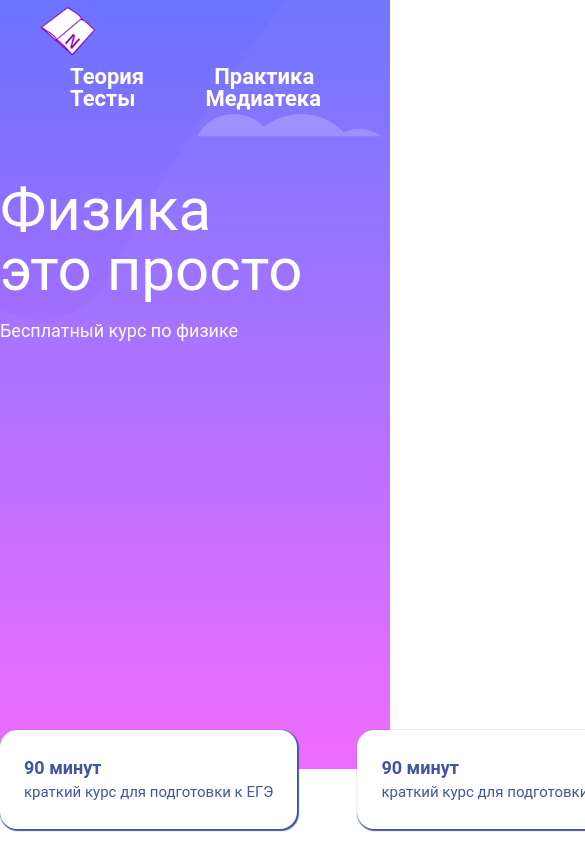
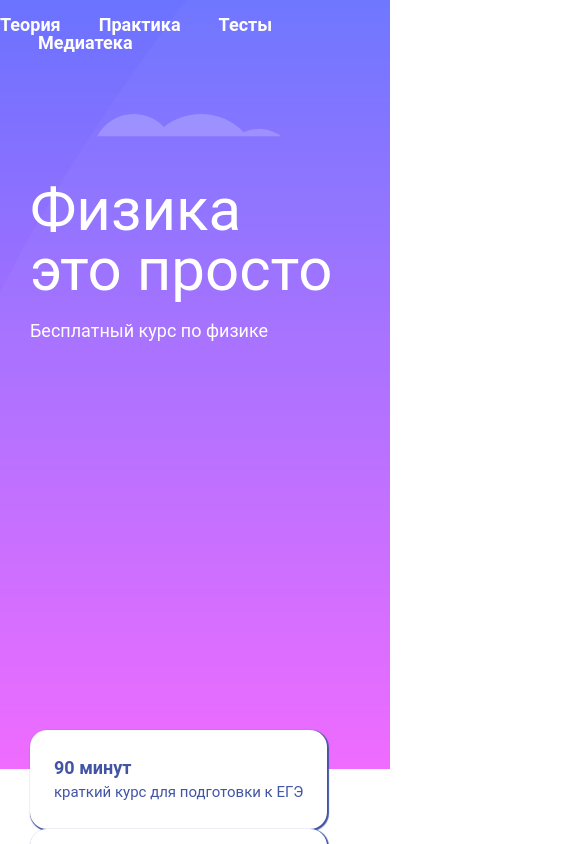
Before and after one commit to NastyVV/nastyvv.github.io, a Vue app: page /#/ in a window 390 px wide. Shown: the top 844 px of the page, 585 px wide, since content can reach past the window. Built offline with nearby package versions, Linux system fonts and the light colour scheme.

Commit message:
adaptive

```diff
--- a/src/App.vue
+++ b/src/App.vue
@@ -10,6 +10,7 @@
 <script>
 import "@/assets/reset.css"
 import "@/assets/style.less"
+import "@/assets/media.less"
 import Menu from "@/components/Menu";
 export default {
   components: {Menu}
--- /dev/null
+++ b/src/assets/media.less
@@ -0,0 +1,34 @@
+@media (max-width: 1100px) {
+    body .home-page{
+        background-position-x: -800px;
+    }
+}
+@media (max-width: 910px) {
+    body .home-page{
+        background-position-x: -100px;
+    }
+    body .logo {
+        display:none;
+    }
+}
+@media (max-width: 820px) {
+    body .main-menu .menu ul li a {
+        font-size: 18px;
+    }
+}
+@media (max-width: 720px) {
+    body .main-menu .menu ul li {
+    margin-left: 48px ;
+    }
+}
+@media (max-width: 613px) {
+    body .main-menu .menu ul li {
+        margin-left: 38px;
+    }
+}
+@media (max-width: 1200px) {
+    body .home-wrapper {
+        padding: 0 30px;
+        max-width: calc(100% - 60px);
+    }
+}
--- a/src/assets/style.less
+++ b/src/assets/style.less
@@ -36,6 +36,9 @@
                     font-weight: bold;
                 }
             }
+            li:first-child {
+                margin-left: 0px;
+            }
         }
 
         ul:after {
--- a/src/assets/views/home.less
+++ b/src/assets/views/home.less
@@ -4,11 +4,12 @@
     margin-top: -140px;
     padding-top: 120px;
     background-repeat: no-repeat;
+    background-position-x: right;
 
     .home-wrapper {
         width: 1200px;
         margin: 0px auto;
-
+            max-width: 100%;
         .home-offer {
             margin-top: 140px;
 
```
